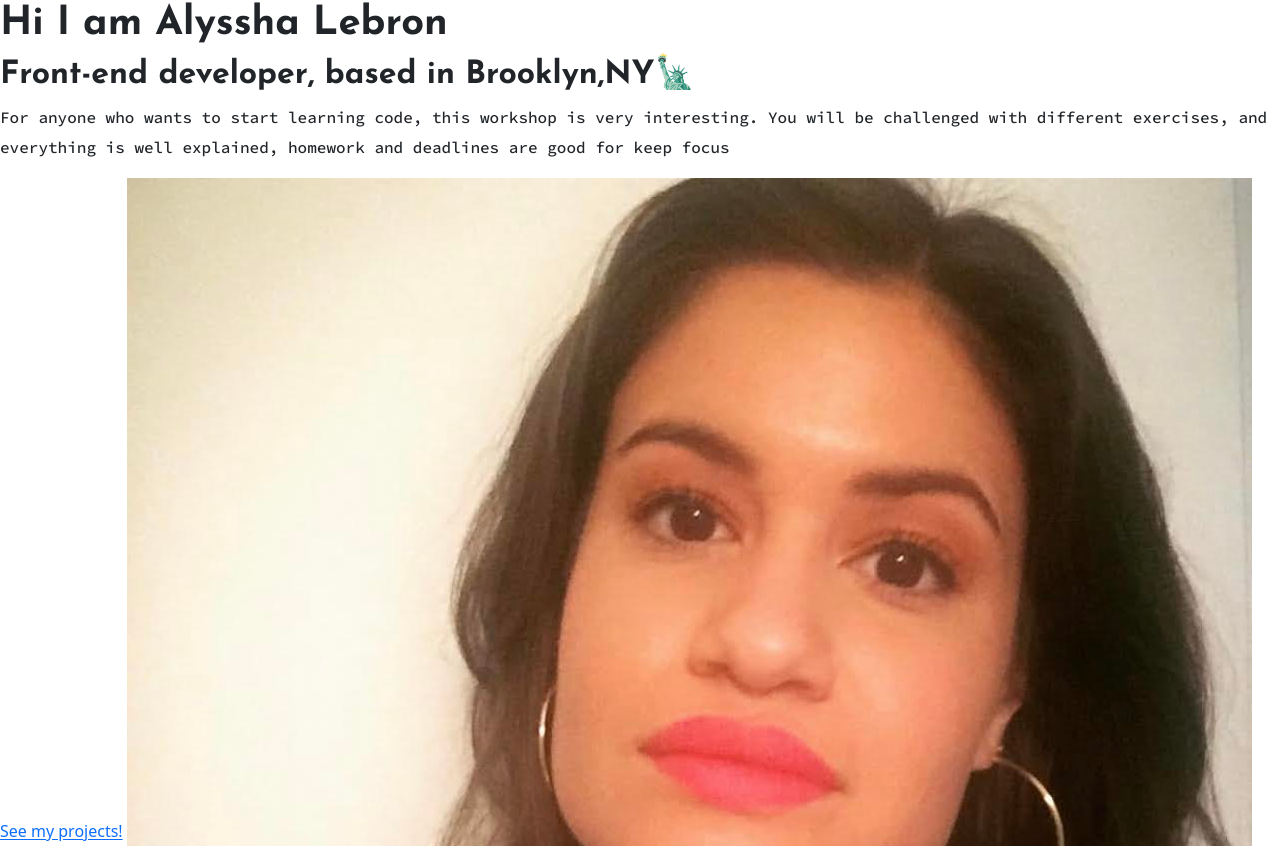
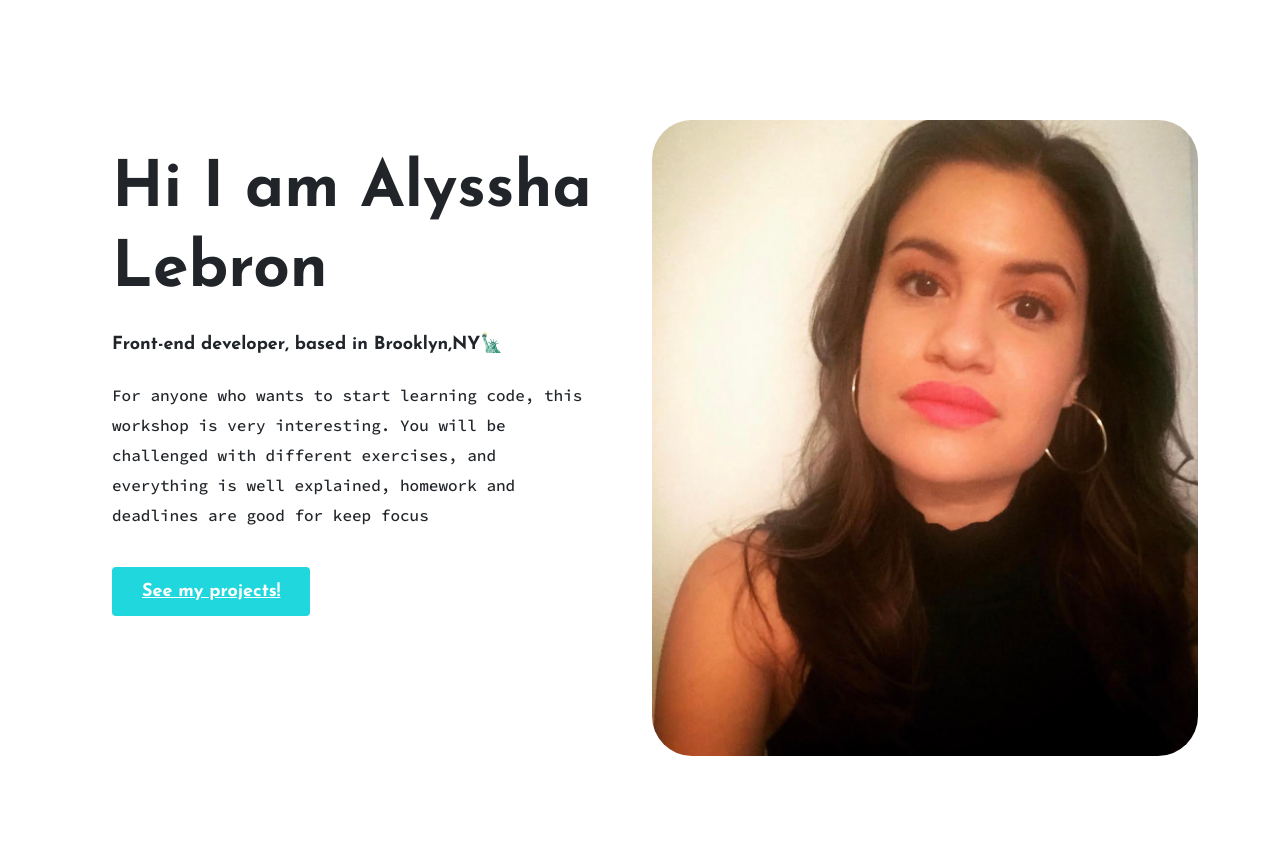
Before and after one commit to alebron4/Portfolio, a plain HTML site: page about.html in a window 1280 px wide. Shown: the top 846 px of the page. Drawn offline with nearby package versions, Linux system fonts and the light colour scheme.

Commit message:
Updated css for about page

```diff
--- a/about.html
+++ b/about.html
@@ -29,15 +29,25 @@
     <title>About Me</title>
   </head>
   <body>
-    <h1>Hi I am Alyssha Lebron</h1>
-    <h2>Front-end developer, based in Brooklyn,NY🗽</h2>
-    <p>
-      For anyone who wants to start learning code, this workshop is very
-      interesting. You will be challenged with different exercises, and
-      everything is well explained, homework and deadlines are good for keep
-      focus
-    </p>
-    <a href="#">See my projects!</a>
-    <img src="images/alyssha.jpg" class="img-fluid">
+    <div class="about-section container">
+      <div class="row">
+        <div class="col-md-6">
+          <div class="about-section-content">
+            <h1 class="mb-4">Hi I am Alyssha Lebron</h1>
+            <h2 class="mb-4">Front-end developer, based in Brooklyn,NY🗽</h2>
+            <p class="mb-5">
+              For anyone who wants to start learning code, this workshop is very
+              interesting. You will be challenged with different exercises, and
+              everything is well explained, homework and deadlines are good for
+              keep focus
+            </p>
+            <a href="#" class="btn-branding">See my projects!</a>
+          </div>
+        </div>
+        <div class="col-md-6">
+          <img src="images/alyssha.jpg" class="about-me-pic img-fluid" />
+        </div>
+      </div>
+    </div>
   </body>
 </html>
--- a/styles/portfolio.css
+++ b/styles/portfolio.css
@@ -44,6 +44,7 @@ p {
   border-color: black 1px;
   border-radius: 4px;
   color: white;
+  font-family: var(--heading-font-family);
   font-size: 18px;
   line-height: 27px;
   padding: 15px 30px;
@@ -59,6 +60,22 @@ p {
 }
 .project-description {
   padding: 120px 60px;
+}
+.about-section {
+  padding: 120px 60px;
+}
+.about-section h1 {
+  font-size: 64px;
+  line-height: 80px;
+}
+.about-section h2 {
+  font-size: 18px;
+}
+.about-section-content {
+  margin: 30px;
+}
+.about-me-pic{
+    border-radius: 40px;
 }
 @media (max-width: 960px) {
   .project-description {
@@ -76,4 +93,8 @@ p {
   .hero {
     padding: 80px 20px;
   }
+  .about-section {
+    text-align: center;
+    padding: 0;
+  }
 }
```
